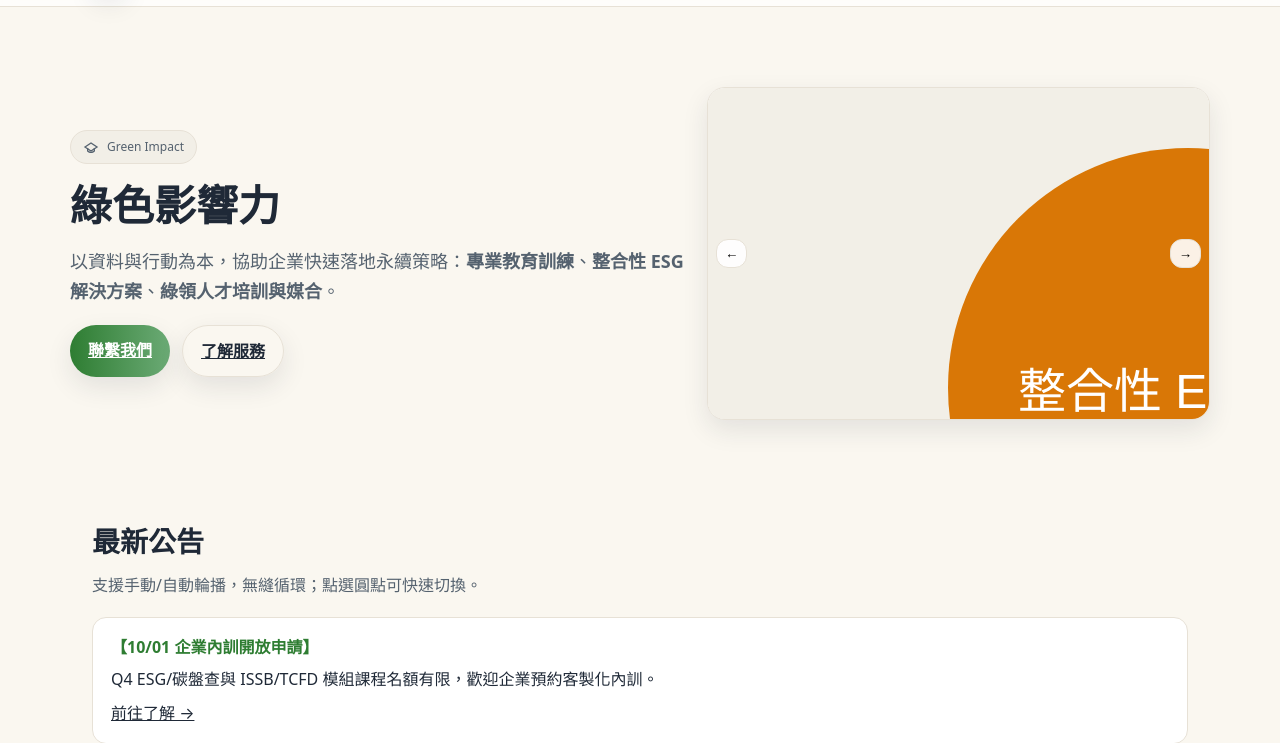
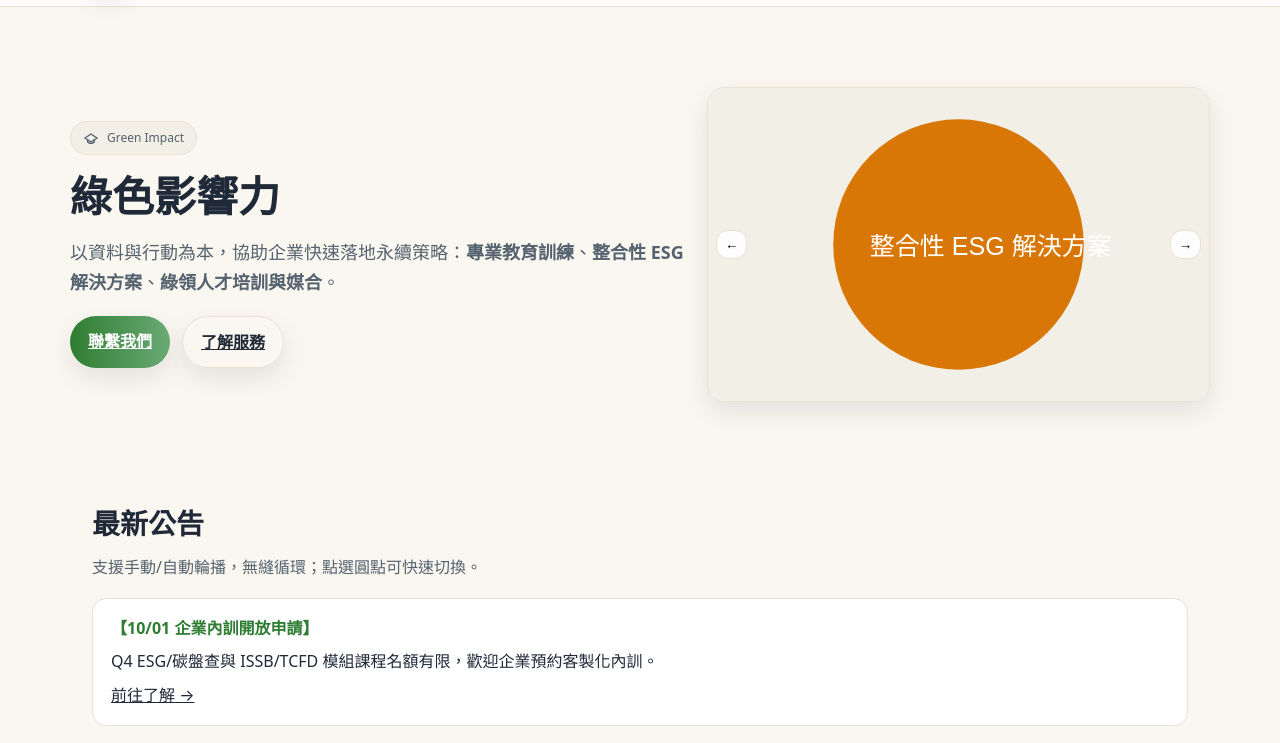
Before and after one commit to noobboy200/greenup, a plain HTML site: page index.html in a window 1280 px wide. Shown: the part 54-797 px from the top of the page. Drawn offline with Linux system fonts and the light colour scheme.

Commit message:
Update index.html

```diff
--- a/index.html
+++ b/index.html
@@ -58,7 +58,7 @@
     .nav.open{display:flex;position:absolute;top:64px;left:0;right:0;padding:10px 22px;gap:10px;flex-wrap:wrap;background:var(--card);border-bottom:1px solid var(--line)}
   }
 
-  /* ===== Hero：左文右圖輪播 ===== */
+  /* ===== Hero：左文右圖輪播（已修正任何比例都能契合） ===== */
 .hero{padding:80px 0 42px}
 .hero-grid{display:grid;grid-template-columns:1.1fr .9fr;gap:22px;align-items:center}
 .badge{display:inline-flex;gap:8px;align-items:center;padding:6px 12px;border:1px solid var(--line);
@@ -71,15 +71,19 @@
 .btn-ghost{background:transparent;border:1px solid var(--line);color:var(--text)}
 
 .gallery{position:relative;border:1px solid var(--line);border-radius:18px;background:var(--card);box-shadow:var(--shadow);overflow:hidden}
-  .g-stage{position:relative;height:300px}
-  .g-slide{position:absolute;inset:0;opacity:0;transition:opacity 700ms ease;display:grid;place-items:center}
+.g-stage{position:relative;/* 用比例鎖住舞台，任何圖片都會剛好填滿 */aspect-ratio:16/9;height:auto;min-height:260px;}
+@supports not (aspect-ratio: 1){/* 老舊瀏覽器 fallback */.g-stage{height:300px}}
+.g-slide{position:absolute;inset:0;opacity:0;transition:opacity 700ms ease;display:grid;place-items:center;}
 .g-slide.active{opacity:1}
+
+/* 關鍵：一定要給寬與高，object-fit 才會 100% 生效 */
+.g-slide img{width:100%;height:100%;object-fit:cover;       /* 等比填滿並裁切多餘 */object-position:center; /* 置中 */display:block;          /* 移除 baseline 縫隙 */border-radius:0;        /* 由容器裁角 */}
 .g-dots{display:flex;gap:8px;justify-content:center;padding:10px;border-top:1px solid var(--line);background:var(--chip)}
 .g-dot{width:10px;height:10px;border-radius:999px;border:1px solid var(--line);background:transparent;cursor:pointer}
 .g-dot.active{background:var(--brand);border-color:var(--brand)}
 .g-arrows{position:absolute;inset:0;display:flex;align-items:center;justify-content:space-between;padding:0 8px;pointer-events:none}
 .g-arrows button{pointer-events:auto;border:1px solid var(--line);background:color-mix(in oklab,var(--card),transparent 10%);border-radius:12px;padding:6px 8px;cursor:pointer}
-  @media (max-width:960px){ .hero{padding-top:64px} .hero-grid{grid-template-columns:1fr} h1{font-size:34px} .g-stage{height:240px} }
+@media (max-width:960px){.hero{padding-top:64px}.hero-grid{grid-template-columns:1fr}h1{font-size:34px}/* 行動裝置自動靠比例縮放，不需另設高度 */}
 
   .section{margin:56px 0}
   .section h2{font-size:28px;margin:0 0 8px}
```
Lines whose indentation alone changed are shown as unchanged.
